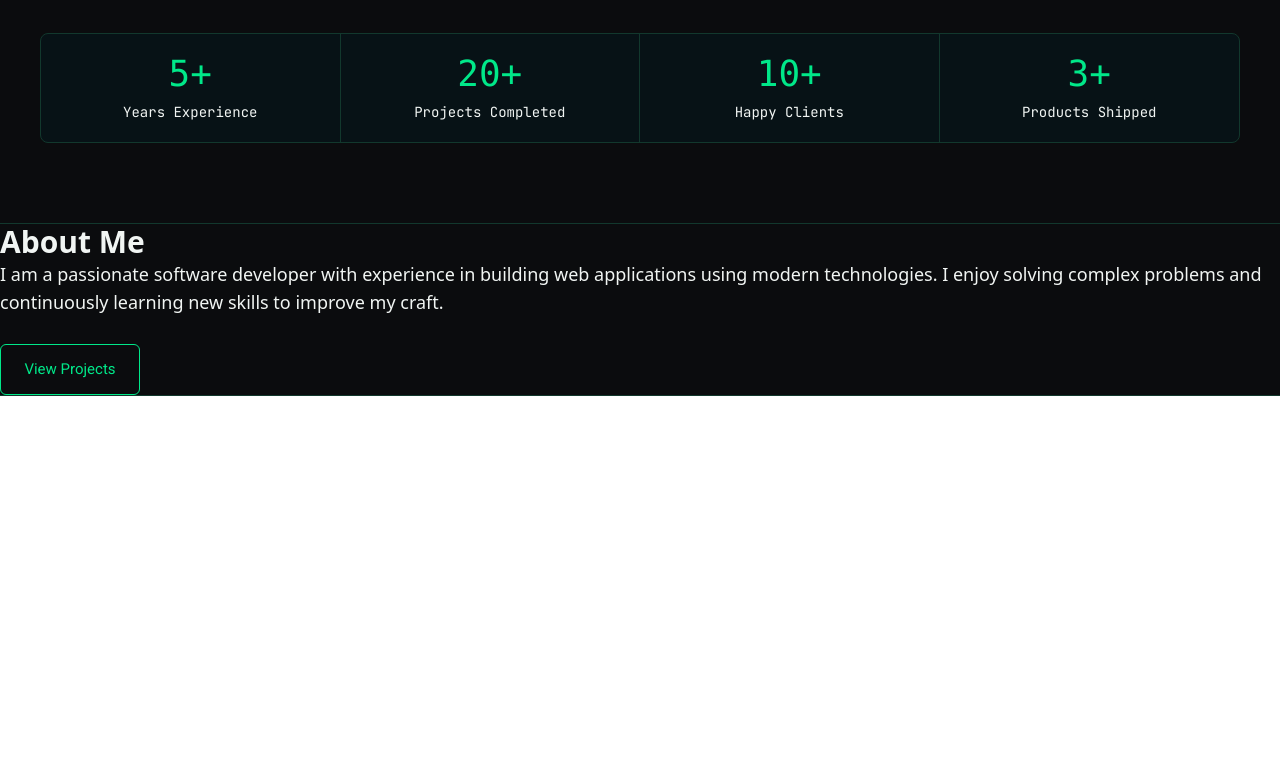
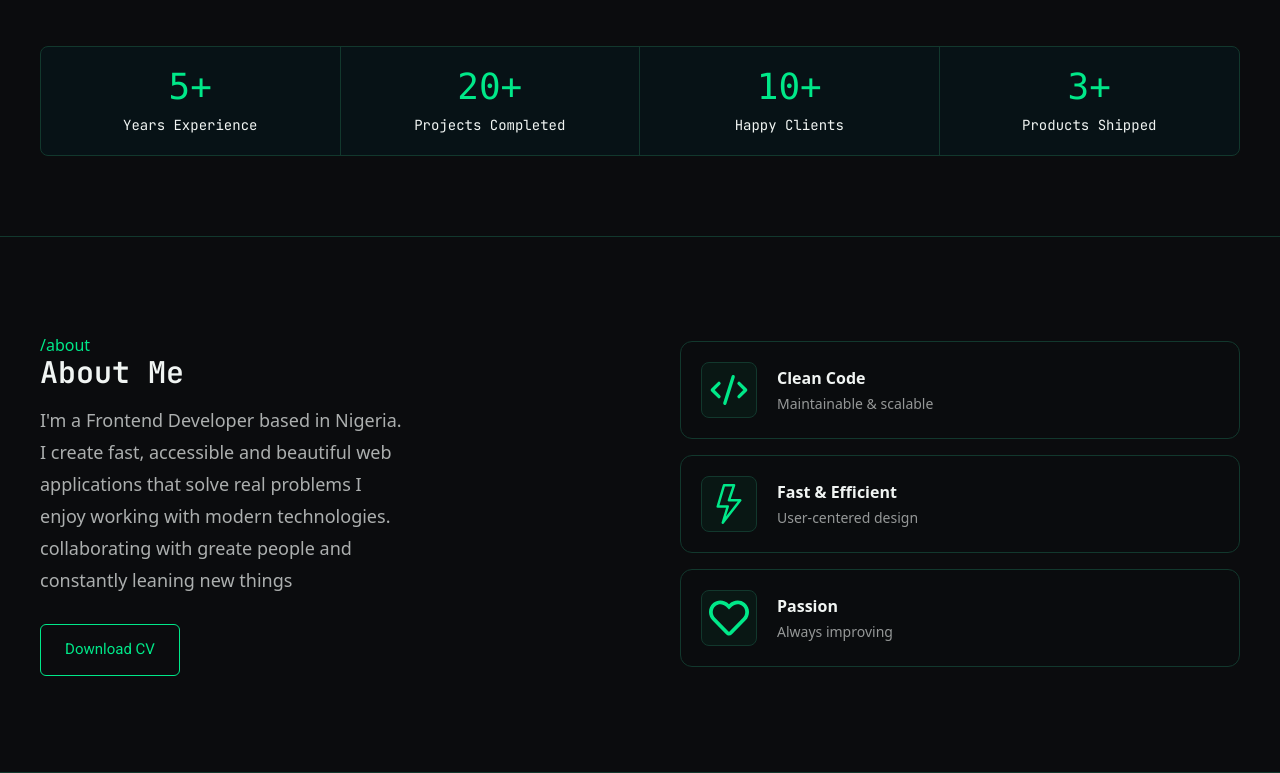
Before and after one commit to adebomiolusegun/My-portfolio, a Next.js app: page / in a window 1280 px wide. Shown: the part 583-1356 px from the top of the page. Before the commit the page ends 979 px from the top, so only its background shows below. Built offline with nearby package versions, Linux system fonts and the light colour scheme.

Commit message:
about section (#10)

```diff
--- a/app/components/About/page.tsx
+++ b/app/components/About/page.tsx
@@ -1,17 +1,66 @@
 import Button from "@/app/UI/Button/page";
+import { FaRegHeart } from "react-icons/fa";
+import { LuCodeXml } from "react-icons/lu";
+import { BsLightning } from "react-icons/bs";
 
 function AboutPage() {
+  const features = [
+    {
+      icon: LuCodeXml,
+      title: "Clean Code",
+      description: "Maintainable & scalable",
+    },
+    {
+      icon: BsLightning,
+      title: "Fast & Efficient",
+      description: "User-centered design",
+    },
+    {
+      icon: FaRegHeart,
+      title: "Passion",
+      description: "Always improving",
+    },
+  ];
+
   return (
-    <main className="bg-background text-foreground ">
-      <div className="border-b border-border">
-        <h1 className="text-3xl font-bold">About Me</h1>
-        <p className="text-lg ">
-          I am a passionate software developer with experience in building web
-          applications using modern technologies. I enjoy solving complex
-          problems and continuously learning new skills to improve my craft.
-        </p>
+    <main className="border-b border-border bg-background text-foreground">
+      <div className="mx-auto grid w-full max-w-7xl items-center gap-12 px-5 py-16 sm:px-8 md:py-20 lg:grid-cols-2 lg:gap-20 lg:px-10 lg:py-24">
+        <div className="max-w-2xl">
+          <p className="text-primary">/about</p>
+          <h1 className="hero pb-4 font-bold">About Me</h1>
 
-        <Button secondaryLabel="View Projects" />
+          <p className="text-base leading-7 text-foreground/70 sm:text-lg sm:leading-8">
+            I&apos;m a Frontend Developer based in Nigeria.{" "}
+            <p className="max-w-90">
+              I create fast, accessible and beautiful web applications that
+              solve real problems I enjoy working with modern technologies.
+              collaborating with greate people and constantly leaning new things
+            </p>
+          </p>
+
+          <div className="mt-7">
+            <Button secondaryLabel="Download CV" />
+          </div>
+        </div>
+
+        <div className="flex flex-col gap-4">
+          {features.map(({ icon: Icon, title, description }) => (
+            <div
+              key={title}
+              className="group flex items-center gap-5 rounded-xl border border-border bg-background/50 p-5 transition-all duration-200 hover:-translate-y-1 hover:border-primary/40 hover:bg-primary/5"
+            >
+              <div className="flex h-14 w-14 shrink-0 items-center justify-center rounded-lg border border-border bg-primary/5">
+                <Icon className="icon-style" />
+              </div>
+
+              <div>
+                <h2 className="font-semibold capitalize">{title}</h2>
+
+                <p className="mt-1 text-sm text-foreground/60">{description}</p>
+              </div>
+            </div>
+          ))}
+        </div>
       </div>
     </main>
   );
--- a/app/components/Header/page.tsx
+++ b/app/components/Header/page.tsx
@@ -17,7 +17,7 @@ function Header() {
                 $ whoami
               </p>
 
-              <div className="section-heading max-w-2xl">
+              <div className="section-heading max-w-2xl pb-6">
                 <h1>Hi, I&apos;m Adebomi.</h1>
 
                 <h1>I write code and</h1>
@@ -26,7 +26,7 @@ function Header() {
                 <h1 className="text-primary">the web.</h1>
               </div>
 
-              <p className="body mt-6 max-w-xs text-muted-foreground">
+              <p className="text-base leading-7 text-foreground/70 sm:text-lg sm:leading-8">
                 Frontend Engineer who loves clean code, beautiful design and
                 solving real problems.
               </p>
--- a/app/global.css
+++ b/app/global.css
@@ -56,3 +56,10 @@
   color: var(--color-primary-hover);
   transition: all 0.3s ease-in-out;
 }
+
+.icon-style {
+  width: 40px;
+  height: 40px;
+  color: var(--color-primary);
+  border-color: var(--color-border);
+}
```
Also changed, not shown: app/components/Skills/page.tsx (added).
